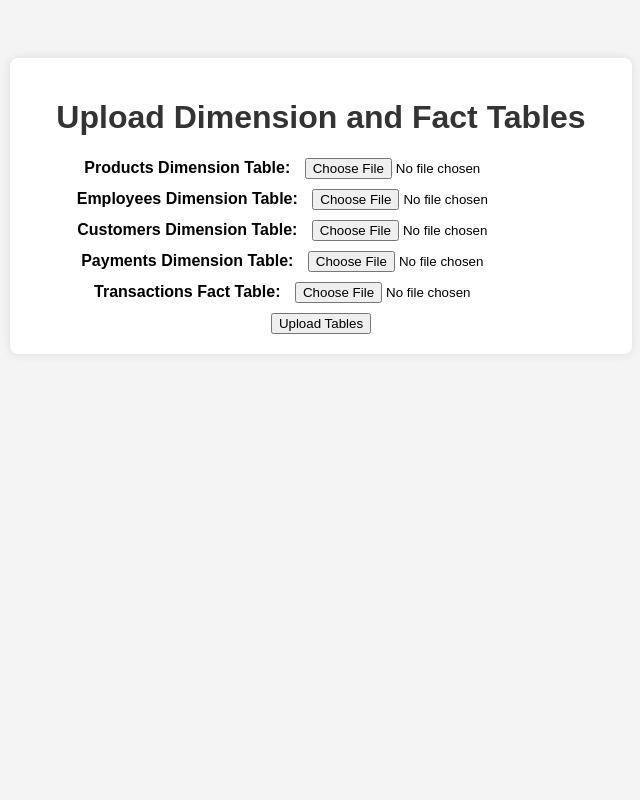
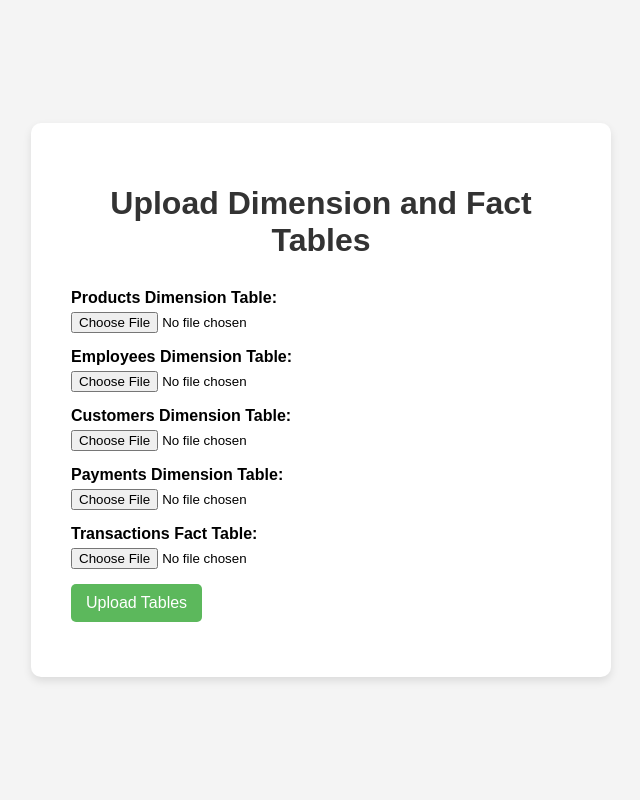
Before and after one commit to pranjal299/Sales-Reporting-Application-Azure, a Flask app: page / in a window 1280 px wide. Shown: the whole page, without its empty margins (319-959 px from the left). Run offline with Flask 3, Linux system fonts and the light colour scheme.

Commit message:
Improving alignment

```diff
--- a/templates/index.html
+++ b/templates/index.html
@@ -1,52 +1,92 @@
 <!DOCTYPE html>
-<html>
+<html lang="en">
 <head>
+    <meta charset="UTF-8">
+    <meta name="viewport" content="width=device-width, initial-scale=1.0">
     <title>Upload to Azure Blob Storage</title>
     <style>
         body {
             font-family: Arial, sans-serif;
             background-color: #f4f4f4;
-            text-align: center;
-            padding: 50px;
+            margin: 0;
+            padding: 0;
+            display: flex;
+            justify-content: center;
+            align-items: center;
+            height: 100vh;
         }
         .container {
             background-color: white;
-            padding: 20px;
-            margin: auto;
-            width: 50%;
-            border-radius: 8px;
-            box-shadow: 0 0 10px rgba(0, 0, 0, 0.1);
+            padding: 40px;
+            border-radius: 10px;
+            box-shadow: 0 4px 8px rgba(0, 0, 0, 0.1);
+            text-align: left;
+            max-width: 500px;
+            width: 100%;
         }
         h1 {
             color: #333;
+            text-align: center;
+            margin-bottom: 30px;
         }
-        .upload-form {
-            margin-top: 20px;
+        form {
+            display: flex;
+            flex-direction: column;
         }
-        .upload-form input[type=file] {
-            margin-bottom: 10px;
+        .form-group {
+            margin-bottom: 15px;
         }
-        .upload-label {
-            margin-right: 10px;
-            font-weight: bold;
+        .form-group label {
+            display: block;
+            font-weight: 600;
+            margin-bottom: 5px;
+        }
+        .form-group input[type="file"] {
+            display: block;
+            width: 100%;
+        }
+        .form-group input[type="submit"] {
+            background-color: #5cb85c;
+            color: white;
+            padding: 10px 15px;
+            border: none;
+            border-radius: 5px;
+            cursor: pointer;
+            font-size: 16px;
+            transition: background-color 0.3s ease;
+        }
+        .form-group input[type="submit"]:hover {
+            background-color: #4cae4c;
         }
     </style>
 </head>
 <body>
     <div class="container">
         <h1>Upload Dimension and Fact Tables</h1>
-        <form class="upload-form" action="/upload" method="post" enctype="multipart/form-data">
-            <label class="upload-label" for="products">Products Dimension Table:</label>
-            <input type="file" name="products" id="products" required><br>
-            <label class="upload-label" for="employees">Employees Dimension Table:</label>
-            <input type="file" name="employees" id="employees" required><br>
-            <label class="upload-label" for="customers">Customers Dimension Table:</label>
-            <input type="file" name="customers" id="customers" required><br>
-            <label class="upload-label" for="payments">Payments Dimension Table:</label>
-            <input type="file" name="payments" id="payments" required><br>
-            <label class="upload-label" for="transactions">Transactions Fact Table:</label>
-            <input type="file" name="transactions" id="transactions" required><br>
-            <input type="submit" value="Upload Tables">
+        <form action="/upload" method="post" enctype="multipart/form-data">
+            <div class="form-group">
+                <label for="products">Products Dimension Table:</label>
+                <input type="file" name="products" id="products" required>
+            </div>
+            <div class="form-group">
+                <label for="employees">Employees Dimension Table:</label>
+                <input type="file" name="employees" id="employees" required>
+            </div>
+            <div class="form-group">
+                <label for="customers">Customers Dimension Table:</label>
+                <input type="file" name="customers" id="customers" required>
+            </div>
+            <div class="form-group">
+                <label for="payments">Payments Dimension Table:</label>
+                <input type="file" name="payments" id="payments" required>
+            </div>
+            <div class="form-group">
+                <label for="transactions">Transactions Fact Table:</label>
+                <input type="file" name="transactions" id="transactions" required>
+            </div>
+            <div class="form-group">
+                <input type="submit" value="Upload Tables">
+            </div>
         </form>
     </div>
 </body>
```
